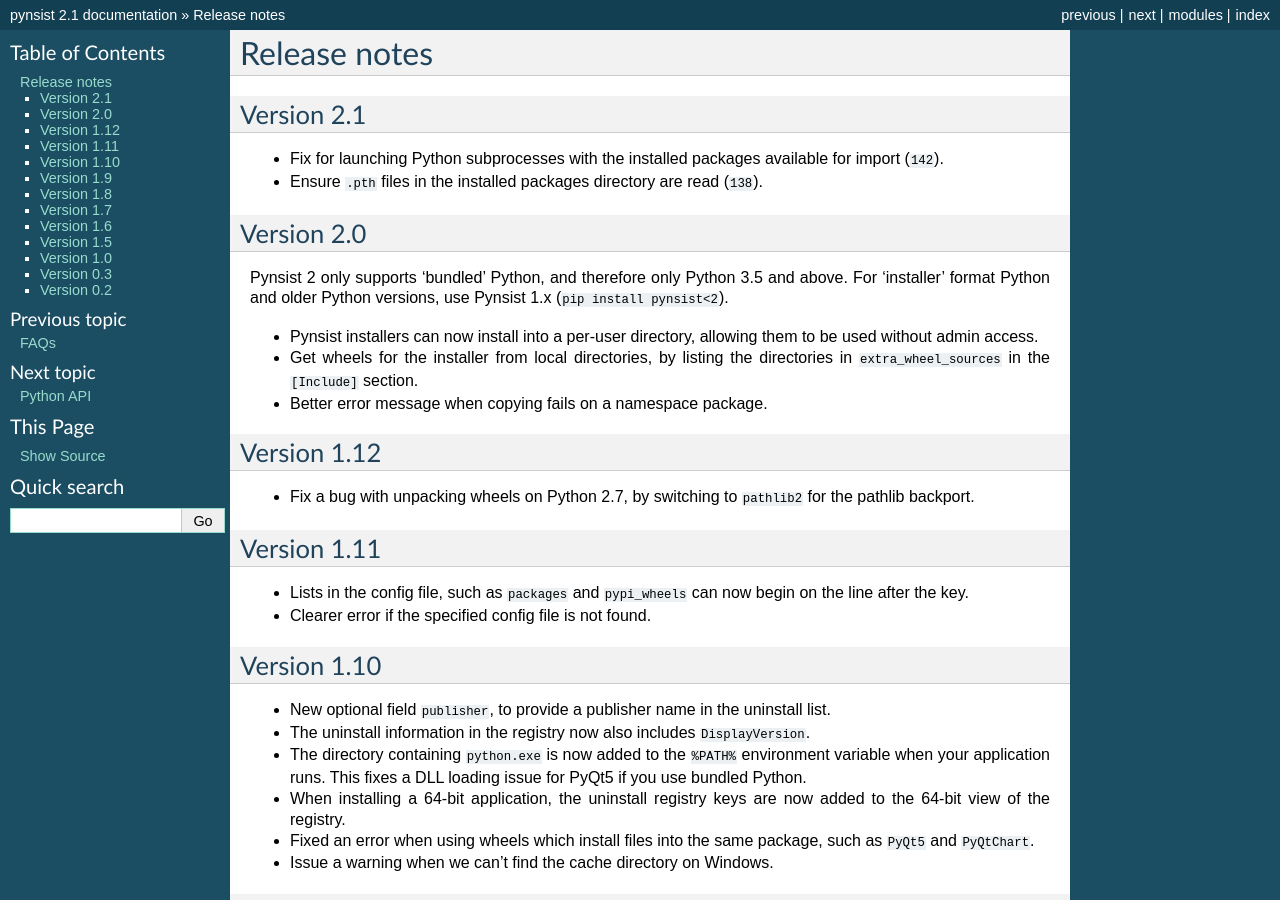
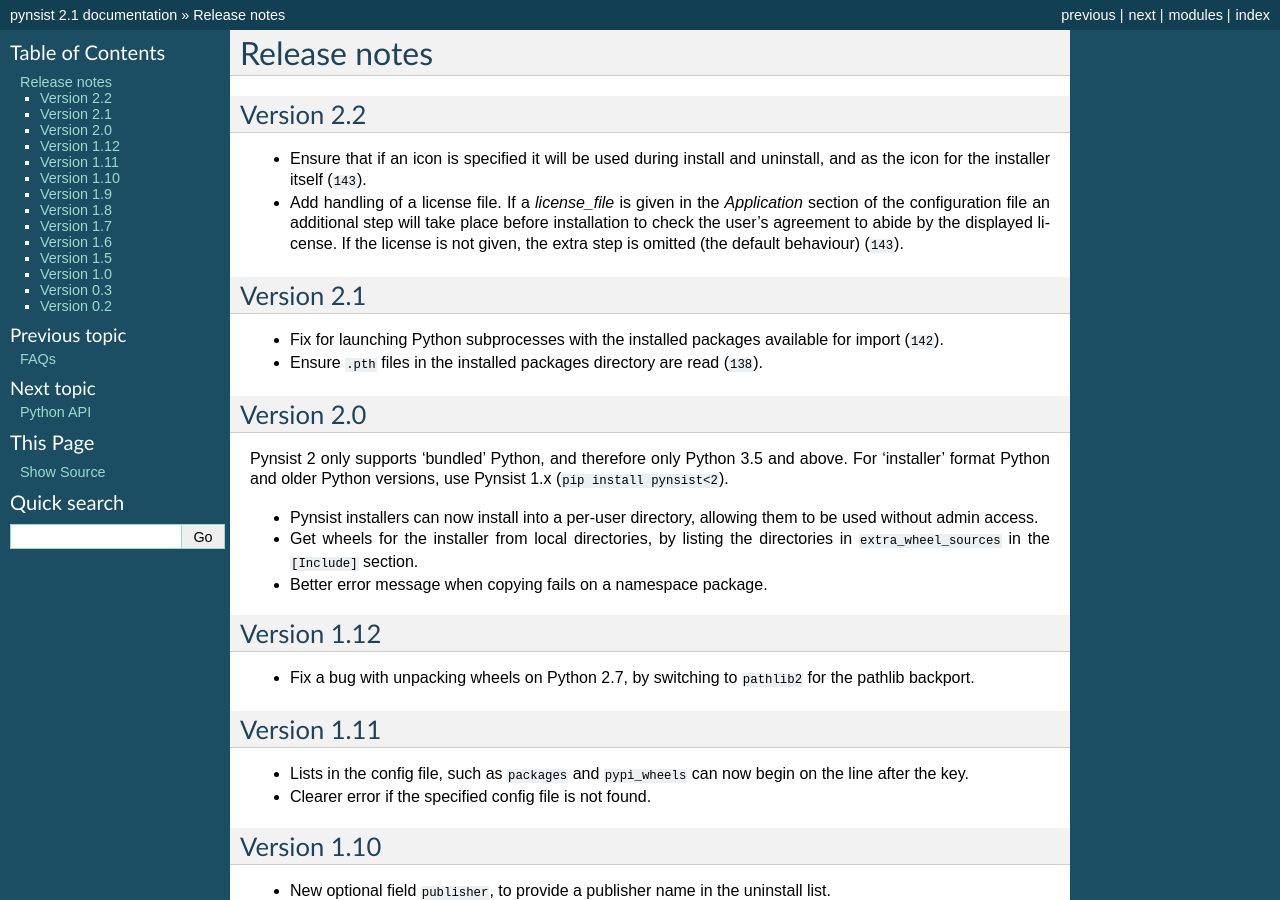
Before and after one commit to takluyver/pynsist, a Sphinx documentation site: the page built from doc/releasenotes.rst, in a window 1280 px wide and 900 px high. Built offline with Sphinx 7.4.7, drawn with Linux system fonts in a browser that asks for light colours; cross-references to code outside the pages are shown as plain code.

Commit message:
Added release notes for version 2.2

```diff
--- a/doc/releasenotes.rst
+++ b/doc/releasenotes.rst
@@ -1,5 +1,16 @@
 Release notes
 =============
+
+Version 2.2
+-----------
+
+* Ensure that if an icon is specified it will be used during install and
+  uninstall, and as the icon for the installer itself (:ghpull:`143`).
+* Add handling of a license file. If a `license_file` is given in the
+  `Application` section of the configuration file an additional step will take
+  place before installation to check the user's agreement to abide by the
+  displayed license. If the license is not given, the extra step is omitted
+  (the default behaviour) (:ghpull:`143`).
 
 Version 2.1
 -----------
```
